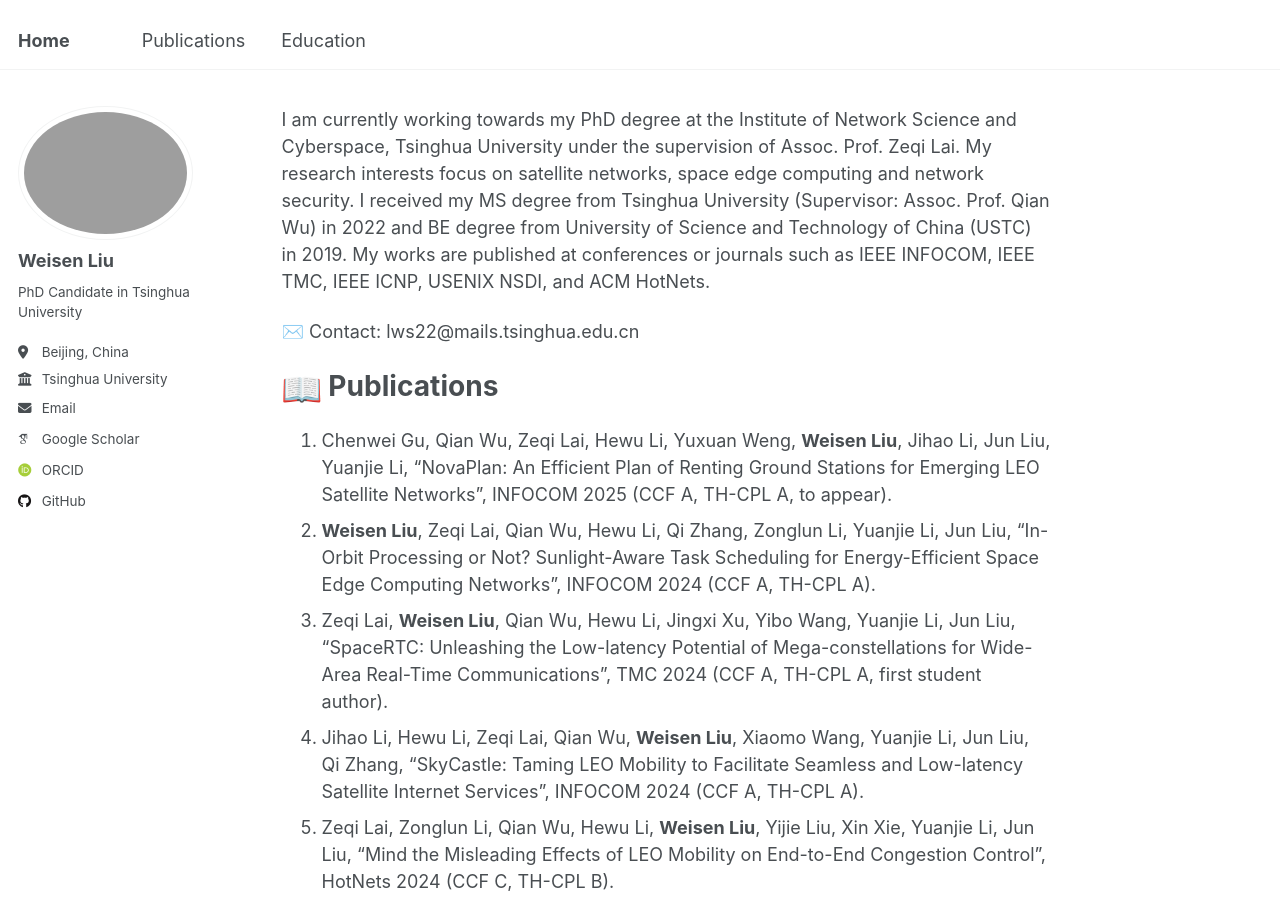
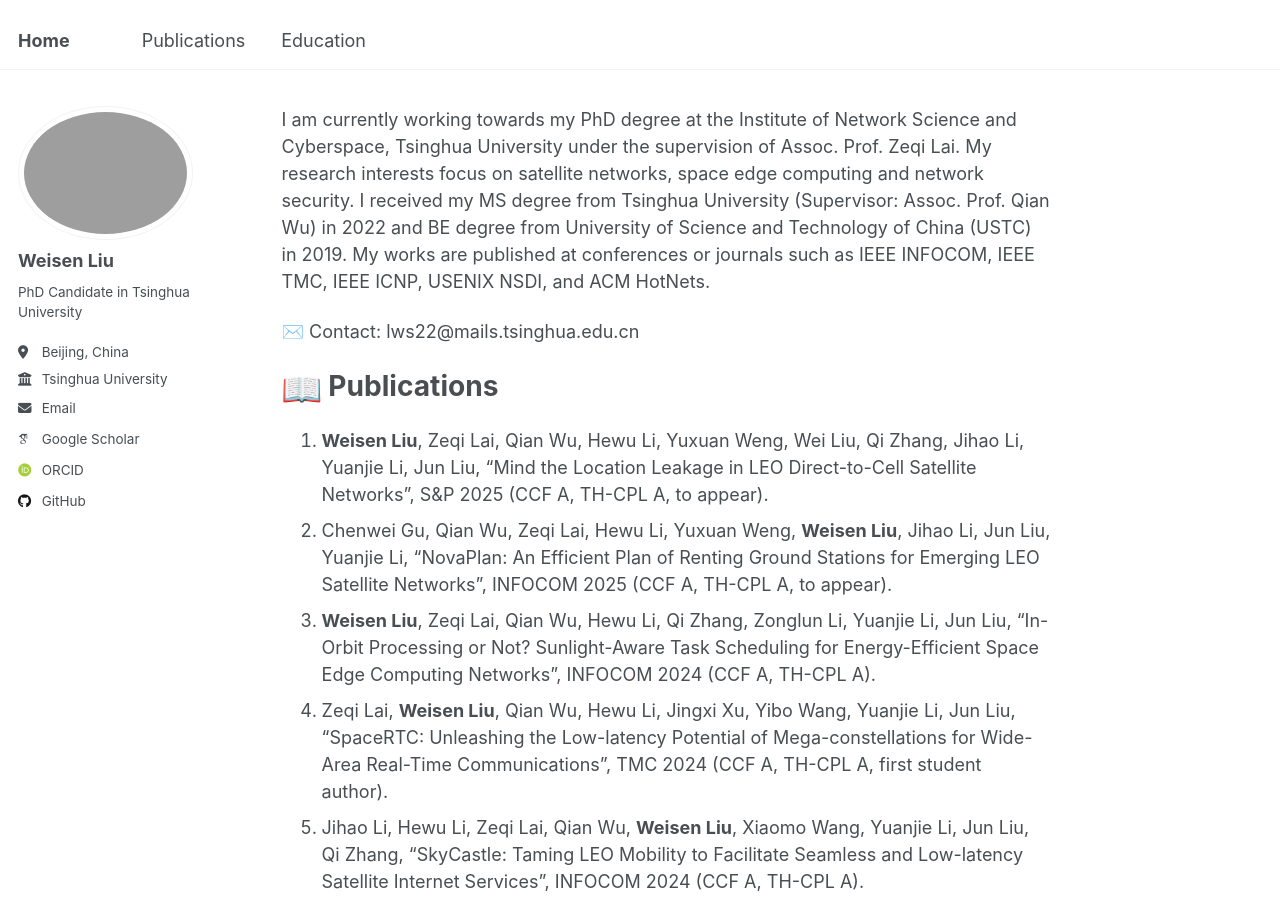
Before and after one commit to LWSen/LWSen.github.io, a Jekyll site: the page built from _pages/about.md, in a window 1280 px wide and 900 px high. Built offline with Jekyll 4.4.1, drawn with Linux system fonts in a browser that asks for light colours; emoji names are drawn with the system emoji font; some web fonts are replaced.

Commit message:
update publication

```diff
--- a/_pages/about.md
+++ b/_pages/about.md
@@ -16,6 +16,7 @@ My works are published at conferences or journals such as IEEE INFOCOM, IEEE TMC
 
 # <span id="publications"><img class="emoji" title=":book:" alt=":book:" src="https://github.githubassets.com/images/icons/emoji/unicode/1f4d6.png" height="40" width="40"> Publications</span>
 
+1. **Weisen Liu**, Zeqi Lai, Qian Wu, Hewu Li, Yuxuan Weng, Wei Liu, Qi Zhang, Jihao Li, Yuanjie Li, Jun Liu, "Mind the Location Leakage in LEO Direct-to-Cell Satellite Networks", S&P 2025 (CCF A, TH-CPL A, to appear).
 1. Chenwei Gu, Qian Wu, Zeqi Lai, Hewu Li, Yuxuan Weng, **Weisen Liu**, Jihao Li, Jun Liu, Yuanjie Li, "NovaPlan: An Efficient Plan of Renting Ground Stations for Emerging LEO Satellite Networks", INFOCOM 2025 (CCF A, TH-CPL A, to appear).
 1. **Weisen Liu**, Zeqi Lai, Qian Wu, Hewu Li, Qi Zhang, Zonglun Li, Yuanjie Li, Jun Liu, "In-Orbit Processing or Not? Sunlight-Aware Task Scheduling for Energy-Efficient Space Edge Computing Networks", INFOCOM 2024 (CCF A, TH-CPL A).
 1. Zeqi Lai, **Weisen Liu**, Qian Wu, Hewu Li, Jingxi Xu, Yibo Wang, Yuanjie Li, Jun Liu, "SpaceRTC: Unleashing the Low-latency Potential of Mega-constellations for Wide-Area Real-Time Communications", TMC 2024 (CCF A, TH-CPL A, first student author).
```
